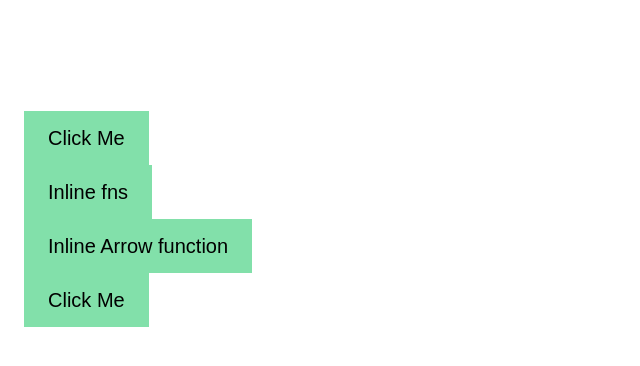
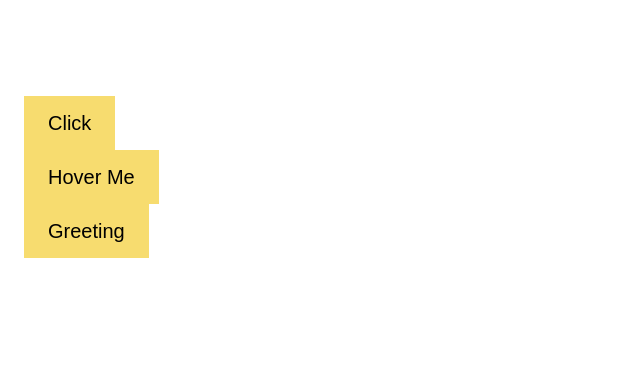
Before and after one commit to AvinashS97/reactJs, a React (Vite) app: page / in a window 1280 px wide. Shown: the top 366 px of the page, without its empty margins (0-640 px from the left). Built offline with nearby package versions, Linux system fonts and the light colour scheme.

Commit message:
Event Handling Done

```diff
--- a/src/App.jsx
+++ b/src/App.jsx
@@ -2,7 +2,9 @@
 // import NetflixSeries from "./components/NetflixSeries";
 import "./components/Netflix.css"
 import "./components/Netflix.module.css";
-import { EventHandling } from "./components/EventHandling";
+// import { EventHandling } from "./components/EventHandling";
+import { EventProps } from "./components/EventProps";
+import  "./components/EV.css";
 
 // import {Fragment } from "react";
 // return <Fragment>//</Fragment>
@@ -16,7 +18,8 @@ export const App = () => {
       {/* <h1 className="card-heading">List of Best Netflix Series</h1> */}
     {/* < Header/> */}
     {/* <NetflixSeries /> */}
-    <EventHandling />
+    {/* <EventHandling /> */}
+    <EventProps/>
     {/* <Footer /> */}
    </section >
 )
--- a/src/components/EventHandling.jsx
+++ b/src/components/EventHandling.jsx
@@ -31,11 +31,11 @@ export const EventHandling = () => {
         <button onClick={()=> handleClick(event)}>Click Me</button>
         <br />
         {/* //* Inline Event Handlers */}
-        <button onClick={(event) => console.log(event)}>Inline fns</button><br/ >
+        <button onClick={(event) => console.log(event)}>Inline fns</button> <br/>
         {/* //* Function Component with Inline Arrow fns */}
-        <button onClick={() => alert("Hey I am Inline Arrow Fns")}>Inline Arrow function</button><br/ >
+        <button onClick={() => alert("Hey I am Inline Arrow Fns")}>Inline Arrow function</button> <br/>
         {/* //* Passing Arguments to Event Handlers */}
-        <button onClick={()=>handleWelcomeUser("Avinash")}>Click Me</button><br/ >
+        <button onClick={()=>handleWelcomeUser("Avinash")}>Click Me</button> <br/>
         </>
     )
 }
--- a/src/components/EventProps.jsx
+++ b/src/components/EventProps.jsx
@@ -4,7 +4,7 @@ export const EventProps = () => {
         alert (`Hey,${user}`);
     };
 
-    const handleHover = (user) => {
+    const handleHover = () => {
         alert ("Hey, Hovered!!!");
     };
 
@@ -19,12 +19,18 @@ export const EventProps = () => {
 }
 
 const WelcomeUser = (props) =>{
+    const {onClick, onMouseEnter }= props;
+    const handleGreeting = () => {
+        console.log(`Hey User, Welcome`);
+        onClick();
+
+    }
 
     return (
         <>
-        <button onClick={props.onClick}>Click</button>
-        <button onMouseEnter={props.onMouseEnter}>Hover Me</button>
-        <button onClick={handleGreeting}>Greeting</button>
+        <button onClick={onClick}>Click</button> <br/>
+        <button onMouseEnter={onMouseEnter}>Hover Me</button> <br/>
+        <button onClick={handleGreeting}>Greeting</button> <br/>
         </>
     )
 }
```
